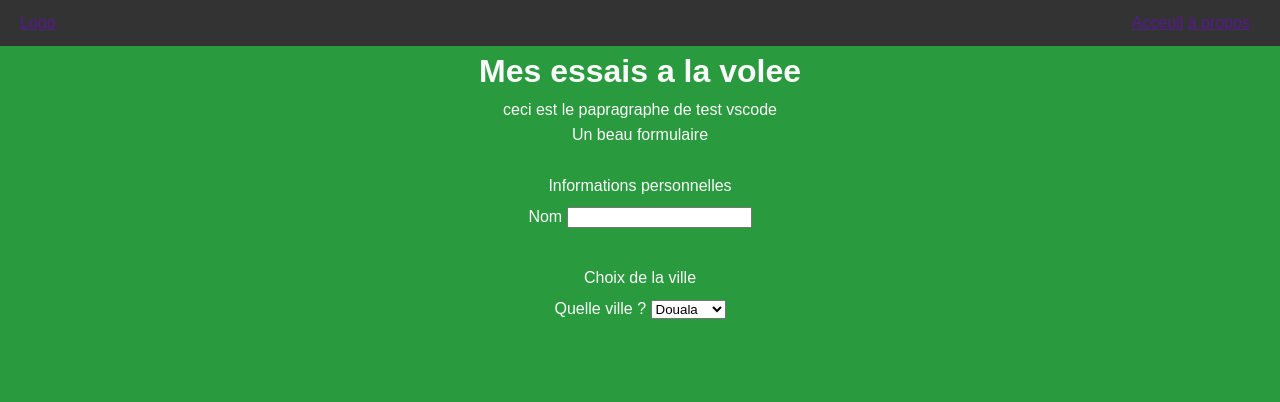
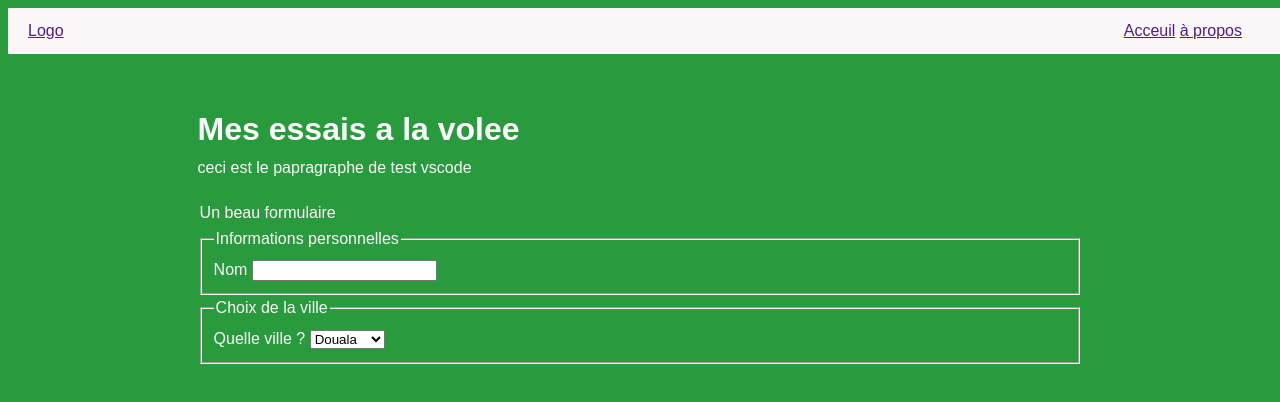
Before and after one commit to Sebxdev5/premier-projet, a plain HTML site: page index.html in a window 1280 px wide. Shown: the top 402 px of the page. Drawn offline with Linux system fonts and the light colour scheme.

Commit message:
Derniere modified

```diff
--- a/index.html
+++ b/index.html
@@ -14,6 +14,7 @@
             </div>
             </nav>
         </header>
+        <main>
         <h1>Mes essais a la volee</h1>
         <p> ceci est le papragraphe de test vscode</p>
 
@@ -32,7 +33,7 @@
                 <option value="Yaounde">Yaounde</option>
             </select>
         </fieldset>
-
         </form>
     </body>
+</main>
 </html>
--- a/styles Vscodetest.css
+++ b/styles Vscodetest.css
@@ -1,38 +1,30 @@
-body, h1, h2, h3, p, ul, ol, li, a {
-    margin: 0;
-    padding: 0;
-    box-sizing: border-box;
-}
 
-/* Body Styling */
 body {
     font-family: Arial, sans-serif;
     line-height: 1.6;
     background-color: #299a3e;
     color: #fbfafa;
-    text-align: center;
 }
 
 /* Header Styling */
 header {
-    background: #333;
-    color: #fff;
+    background: #f9f7f7;
     padding: 10px 20px;
     width: 100%;
     text-align: center;
+    margin-bottom: 50px;
 }
 
 /* Main Content Styling */
 main {
-    background: #fff;
-    padding: 20px;
-    margin: 20px auto;
-    max-width: 800px;
-    box-shadow: 0 2px 5px rgba(0, 0, 0, 0.1);
+    display: flex;
+    flex-direction: column;
 }
-fieldset{
+form{
     border: none;
-    margin: 25px;
+    margin: auto;
+    width: 70%;
+    margin-top: 20px;
 }
 nav{
     display: flex;
@@ -41,3 +33,7 @@ nav{
 nav div{
     padding-right: 50px;
 }
+h1, p{
+    width: 70%;
+    margin: auto;
+}
```
